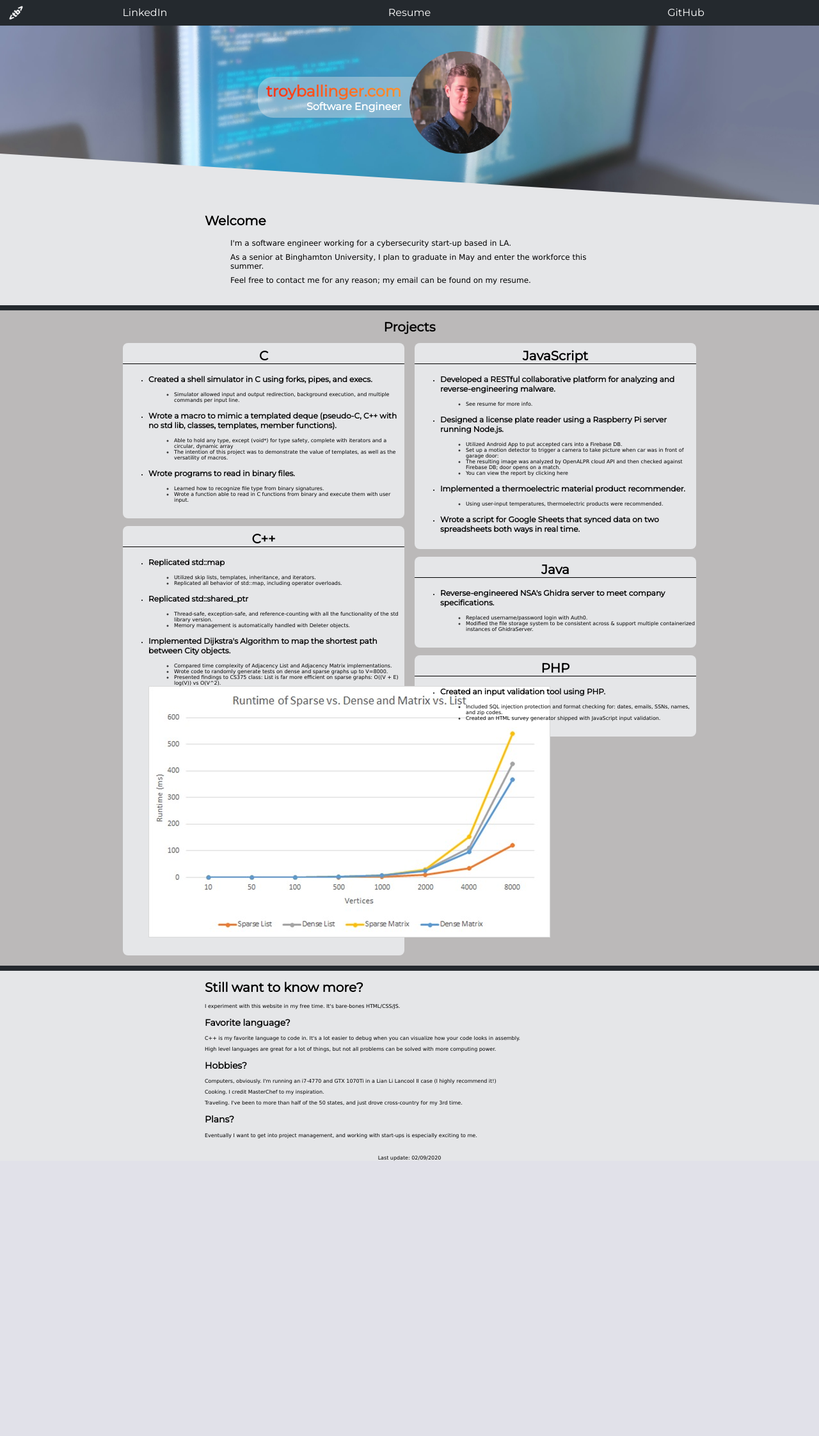
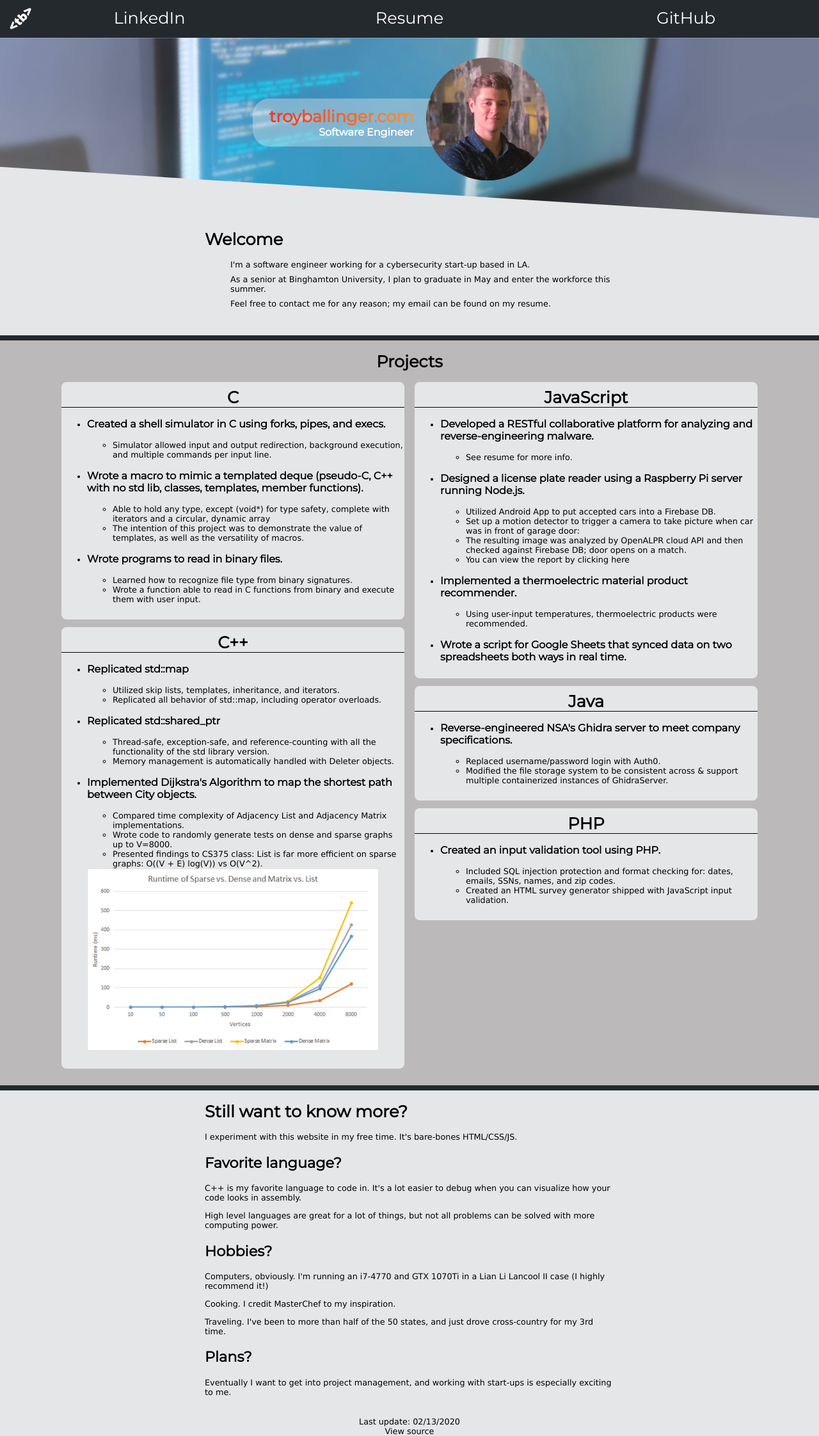
Before and after one commit to TroyBallinger/troyballinger.com, a PHP site: page / in a window 1280 px wide. Shown: the whole page at 64% size. Before the commit the page ends 1814 px from the top, so only its background shows below. Run offline with PHP 8.4, Linux system fonts and the light colour scheme.

Commit message:
big screen updates

```diff
--- a/index.html
+++ b/index.html
@@ -41,10 +41,10 @@
 		<div id="profile_background">
 			<div id="profile_left">
 				<h1>troyballinger.com </h1>
-				<h2>Software Engineer</h2>
+				<h3>Software Engineer</h3>
 			</div>
 			<div id="profile_circle_image">
-				<img src="media/troy-1.jpg" alt="Me" id="profile_headshot">
+				<img src="media/troy-1.jpg" id="profile_headshot">
 			</div>
 		</div>
 		<div class="article">
@@ -163,7 +163,10 @@
 				<p>Eventually I want to get into project management, and working with start-ups is especially exciting to me.</p>
 				&nbsp
 				&nbsp
-			<span style="text-align:center;font-size:12px;"><p style="margin:0">Last update: 02/09/2020</p></span>
+			<span style="text-align:center;">
+				<p style="margin:0">Last update: 02/13/2020</p>
+				<p style="margin:0"><a href="https://github.com/TroyBallinger/troyballinger.github.io">View source</a></p>
+			</span>
 		</div>
 	</div>
 </div>
--- a/layout-styles.css
+++ b/layout-styles.css
@@ -22,26 +22,26 @@ h1, h2, img {
 
 h1 {
 	font-family: 'Montserrat', sans-serif;
-	font-size:2.5vh;
+	font-size:2vw;
 	color:black;
 }
 
 h2 {
 	font-family: 'Montserrat', sans-serif;
-	font-size:1.75vh;
+	font-size:1.75vw;
 	color:black;
 }
 
 h3 {
 	font-family: 'Montserrat', sans-serif;
-	font-size:1.5vh;
+	font-size:1.25vw;
 	color:black;
 }
 
 p, li {
 	font-family:'Verdana', sans-serif;
 	color:black;
-	font-size:1vh;
+	font-size:1vw;
 }
 
 ul > img {
@@ -55,7 +55,7 @@ ul > img {
 	width:100%;
 	display:inline-block;
 	position:relative;
-	padding-bottom:2vh;
+	padding-bottom:2vw;
 }
 
 .article_container {
@@ -81,20 +81,25 @@ ul > img {
 }
 
 .column_holder {
-	width:70vw;
+	width:85vw;
 	margin:auto;
 	font-family: sans-serif;
 	column-count:2;
 }
 
 .content_wrapper {
-	padding-top:4vh;
+	padding-top:4vw;
 	width:100vw;
 	margin:0;
 }
 
 .graph_holder {
 	text-align:center;
+	padding-right:40px;
+}
+
+.graph {
+	width:100%;
 }
 
 .writeup {
@@ -104,7 +109,6 @@ ul > img {
 }
 
 .writeup li {
-	font-size:1.5vh;
 	list-style-type: none;
 	margin-bottom:1vh;
 }
@@ -112,12 +116,16 @@ ul > img {
 /* Header */
 .header_item {
 	height:inherit;
-	line-height:3vh;
+	line-height:2.5vw;
 	text-align:center;
 	list-style:none;
 	font-family: 'Montserrat', sans-serif;
-	font-size:2vh;
+	font-size:2vw;
 	color:white;
+}
+
+.header_item a {
+	vertical-align:middle;
 }
 
 .header_item:hover {
@@ -126,9 +134,9 @@ ul > img {
 
 #header_link_holder {
 	background-color: #24292E;
-	height:3vh;
-	padding-top:1vh;
-	padding-bottom:1vh;
+	height:3vw;
+	padding-top:.75vw;
+	padding-bottom:.75vw;
 	transition: .25s ease;
 	width:100%;
 	column-count: 3;
@@ -139,6 +147,7 @@ ul > img {
 	text-align:center;
 	position:fixed;
 	z-index:95;
+
 }
 
 #logo {
@@ -156,7 +165,7 @@ ul > img {
 	background-size:cover;
 	background-repeat:no-repeat;
 	text-align:center;
-	min-height:35vh;
+	min-height:22vw;
 	clip-path: polygon(
 		0 0,
 		100% 0,
@@ -170,27 +179,27 @@ ul > img {
 	border-radius:50%;
 	overflow:hidden;
 	position:absolute;
-	left:50%;
-	top: 10vh;
+	left:52%;
+	top: 7vw;
 }
 
 #profile_headshot {
 	border-image: none 100% round;
 	display:block;
 	margin-left:auto;
-	width:20vh;
-	height:20vh;
+	width:15vw;
+	height:15vw;
 	margin-right:auto;
 }
 
 #profile_left {
-	padding:1vh 2vw 1vh 1vw;
+	padding:1vw 3vw 1vw 2vw;
 	text-align:right;
 	background-color: rgb(229,230,232, .4);
-	border-radius:3vh 0 0 3vh;
+	border-radius:2vw 0 0 2vw;
 	position:absolute;
-	right:49%;
-	top:15vh;
+	right:46.5%;
+	top:12vw;
 }
 
 #profile_left > h1 {
@@ -198,13 +207,11 @@ ul > img {
 	background: -webkit-linear-gradient(left, #fd3116, #ff932e);
 	-webkit-background-clip: text;
 	-webkit-text-fill-color: transparent;
-	font-size:3vh;
 }
 
-#profile_left > h2 {
+#profile_left > h3 {
 	color:#ffffff;
 	margin:0;
-	font-size:2vh;
 }
 
 #projects {
--- a/scroll.js
+++ b/scroll.js
@@ -5,7 +5,7 @@ function scrollFunction() {
 		document.getElementById("header_link_holder").style.paddingTop = "0";
 		document.getElementById("header_link_holder").style.paddingBottom = "0";
 	} else {
-		document.getElementById("header_link_holder").style.paddingTop = "1vh";
-		document.getElementById("header_link_holder").style.paddingBottom = "1vh";
+		document.getElementById("header_link_holder").style.paddingTop = ".75vw";
+		document.getElementById("header_link_holder").style.paddingBottom = ".75vw";
 	}
 }
```
